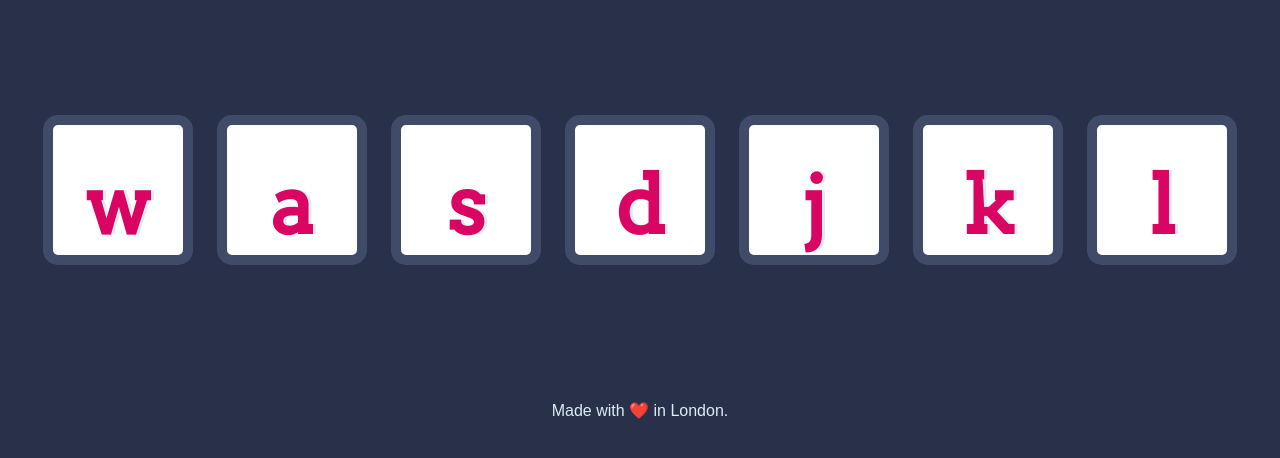
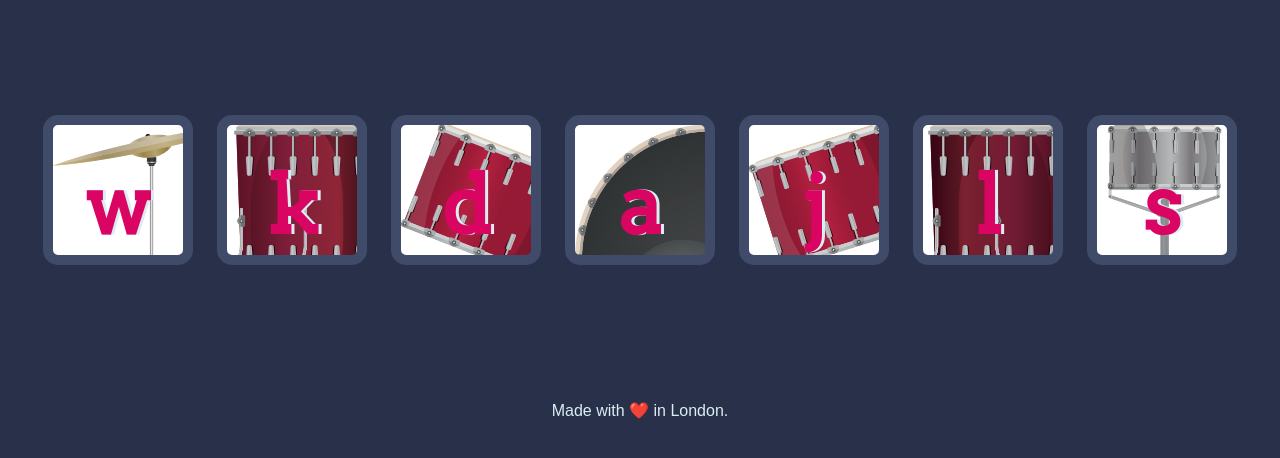
Before and after one commit to bouvetisle/drumkit, a plain HTML site: page index.html in a window 1280 px wide. Shown: the part 174-632 px from the top of the page. Drawn offline with Linux system fonts and the light colour scheme.

Commit message:
Rearrange buttons + add background images

```diff
--- a/index.html
+++ b/index.html
@@ -6,6 +6,8 @@
   <title>Drum Kit</title>
   <link rel="stylesheet" href="styles.css">
   <link href="https://fonts.googleapis.com/css?family=Arvo" rel="stylesheet">
+  <link link rel="icon" href="images/drum.png" />
+
 </head>
 
 <body>
@@ -13,12 +15,12 @@
   <h1 id="title">Drum 🥁 Kit</h1>
   <div class="set">
     <button class="w drum">w</button>
+    <button class="k drum">k</button>
+    <button class="d drum">d</button>
     <button class="a drum">a</button>
+    <button class="j drum">j</button>
+    <button class="l drum">l</button>
     <button class="s drum">s</button>
-    <button class="d drum">d</button>
-    <button class="j drum">j</button>
-    <button class="k drum">k</button>
-    <button class="l drum">l</button>
   </div>
 
 
--- a/styles.css
+++ b/styles.css
@@ -17,31 +17,31 @@ footer {
 }
 
 .w {
-
+  background-image: url("images/crash.png");
 }
 
 .a {
-
+  background-image: url("images/kick.png");
 }
 
 .s {
-
+  background-image: url("images/snare.png");
 }
 
 .d {
-
+  background-image: url("images/tom1.png");
 }
 
 .j {
-
+  background-image: url("images/tom2.png");
 }
 
 .k {
-
+  background-image: url("images/tom3.png");
 }
 
 .l {
-
+  background-image: url("images/tom4.png");
 }
 
 .set {
```
